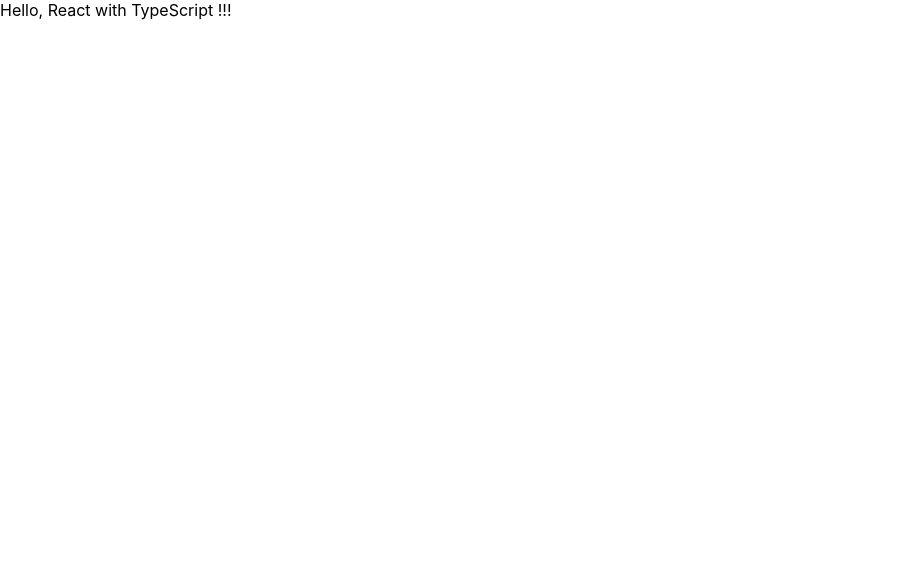
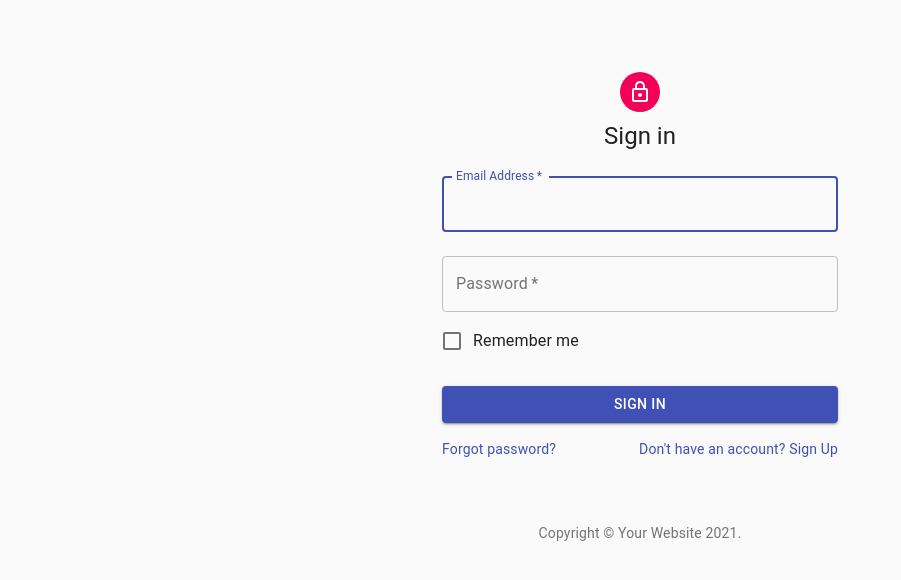
Before and after one commit to nemutas/idobatakaigi, a React (Create React App) app: page / in a window 1280 px wide. Shown: the top 580 px of the page, without its empty margins (0-901 px from the left). Built offline with nearby package versions, Linux system fonts and the light colour scheme.

Commit message:
create signin page

```diff
--- a/src/App.tsx
+++ b/src/components/App.tsx
@@ -1,9 +1,10 @@
 import React from 'react';
+import { SignIn } from './SignIn';
 
 export const App: React.FC = () => {
   return (
     <div>
-      Hello, React with TypeScript !!!
+      <SignIn />
     </div>
   );
 }
--- /dev/null
+++ b/src/components/SignIn.tsx
@@ -0,0 +1,109 @@
+import React from 'react';
+import {
+	Avatar, Box, Button, Checkbox, Container, CssBaseline, FormControlLabel, Grid, Link, makeStyles,
+	TextField, Typography
+} from '@material-ui/core';
+import LockOutlinedIcon from '@material-ui/icons/LockOutlined';
+
+function Copyright() {
+  return (
+    <Typography variant="body2" color="textSecondary" align="center">
+      {'Copyright © '}
+      <Link color="inherit" href="https://material-ui.com/">
+        Your Website
+      </Link>{' '}
+      {new Date().getFullYear()}
+      {'.'}
+    </Typography>
+  );
+}
+
+const useStyles = makeStyles((theme) => ({
+  paper: {
+    marginTop: theme.spacing(8),
+    display: 'flex',
+    flexDirection: 'column',
+    alignItems: 'center',
+  },
+  avatar: {
+    margin: theme.spacing(1),
+    backgroundColor: theme.palette.secondary.main,
+  },
+  form: {
+    width: '100%', // Fix IE 11 issue.
+    marginTop: theme.spacing(1),
+  },
+  submit: {
+    margin: theme.spacing(3, 0, 2),
+  },
+}));
+
+export const SignIn:React.FC = () => {
+  const classes = useStyles();
+
+  return (
+    <Container component="main" maxWidth="xs">
+      <CssBaseline />
+      <div className={classes.paper}>
+        <Avatar className={classes.avatar}>
+          <LockOutlinedIcon />
+        </Avatar>
+        <Typography component="h1" variant="h5">
+          Sign in
+        </Typography>
+        <form className={classes.form} noValidate>
+          <TextField
+            variant="outlined"
+            margin="normal"
+            required
+            fullWidth
+            id="email"
+            label="Email Address"
+            name="email"
+            autoComplete="email"
+            autoFocus
+          />
+          <TextField
+            variant="outlined"
+            margin="normal"
+            required
+            fullWidth
+            name="password"
+            label="Password"
+            type="password"
+            id="password"
+            autoComplete="current-password"
+          />
+          <FormControlLabel
+            control={<Checkbox value="remember" color="primary" />}
+            label="Remember me"
+          />
+          <Button
+            type="submit"
+            fullWidth
+            variant="contained"
+            color="primary"
+            className={classes.submit}
+          >
+            Sign In
+          </Button>
+          <Grid container>
+            <Grid item xs>
+              <Link href="#" variant="body2">
+                Forgot password?
+              </Link>
+            </Grid>
+            <Grid item>
+              <Link href="#" variant="body2">
+                {"Don't have an account? Sign Up"}
+              </Link>
+            </Grid>
+          </Grid>
+        </form>
+      </div>
+      <Box mt={8}>
+        <Copyright />
+      </Box>
+    </Container>
+  );
+}
--- a/src/index.tsx
+++ b/src/index.tsx
@@ -1,7 +1,7 @@
 import './index.css';
 import React from 'react';
 import ReactDOM from 'react-dom';
-import { App } from './App';
+import { App } from './components/App';
 import reportWebVitals from './reportWebVitals';
 import * as serviceWorkerRegistration from './serviceWorkerRegistration';
 
```
